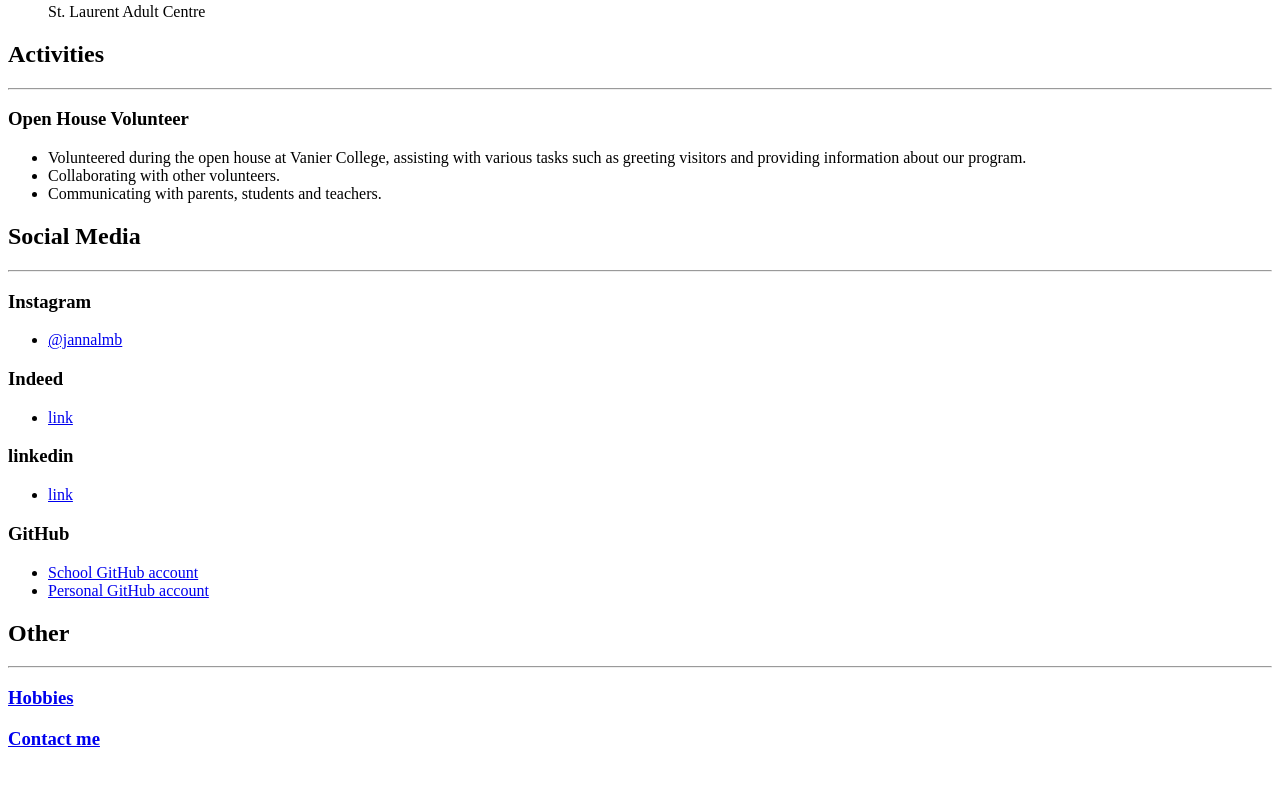
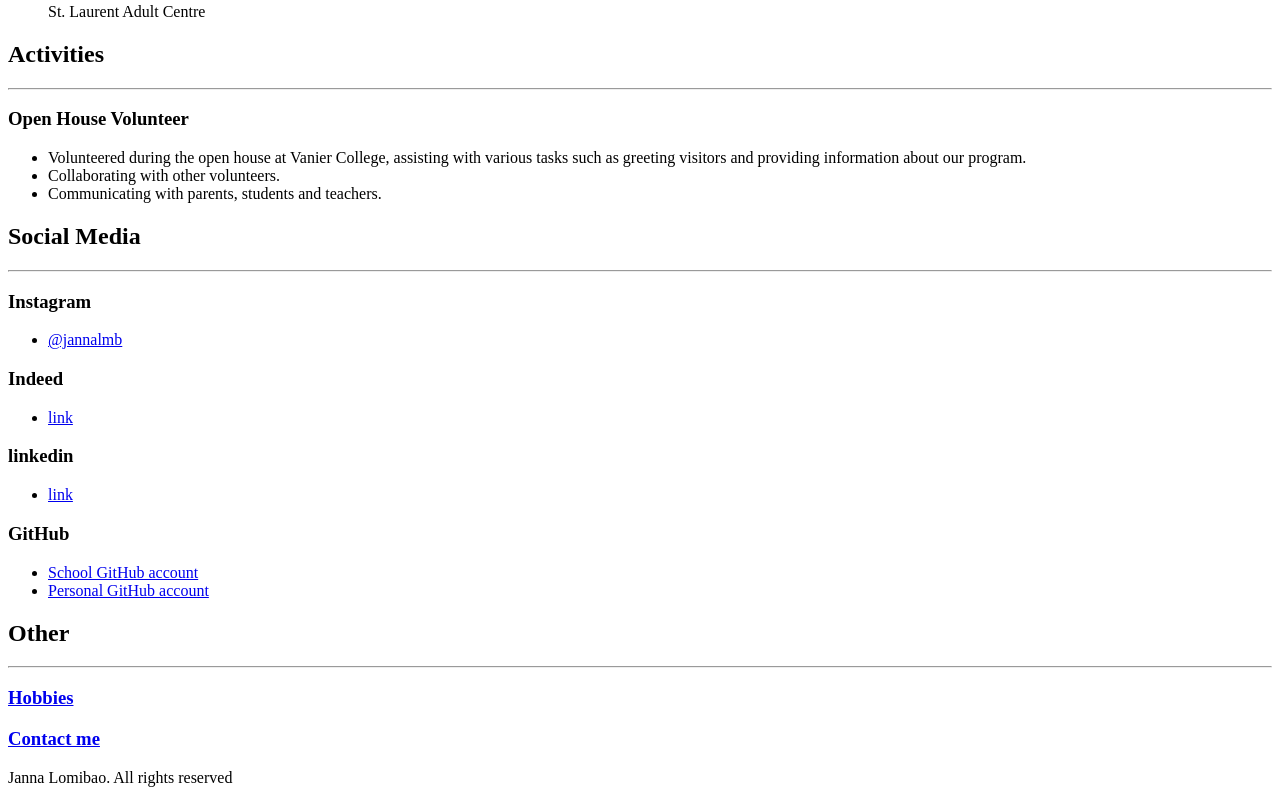
Before and after one commit to jannalmb00/Udemy-Capstone-Project, a plain HTML site: page project1/index.html in a window 1280 px wide. Shown: the part 748-1551 px from the top of the page. Before the commit the page ends 1517 px from the top, so only its background shows below. Drawn offline with Linux system fonts and the light colour scheme.

Commit message:
Update index.html

```diff
--- a/project1/index.html
+++ b/project1/index.html
@@ -66,5 +66,9 @@
     <h3><a href="Hobbies.html">Hobbies</a></h3>
     <h3><a href="Contact.html">Contact me</a></h3>
 
+  <footer>
+    <p>Janna Lomibao. All rights reserved</p>
+  </footer>
+
 </body>
 </html>
```
